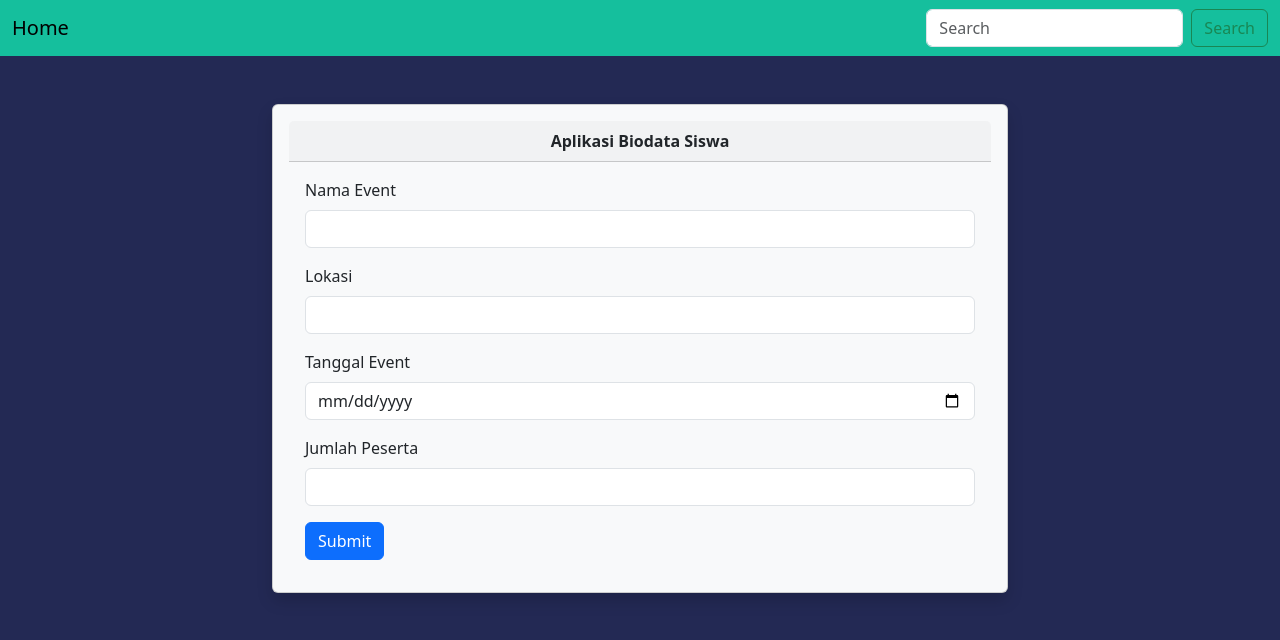
After one commit to RafliFathan969/UTS_IS63, a PHP site: page /UTS/Event/form_edit.php?id_event=1 in a window 1280 px wide. The commit adds this page. Shown: the top 640 px of the page. Run offline with PHP 8.4, Linux system fonts and the light colour scheme; data that the repository does not hold is empty.

Commit message:
menambahkan proses edit

```diff
--- /dev/null
+++ b/Event/form_edit.php
@@ -0,0 +1,61 @@
+<?php
+include_once("../koneksi.php");
+$idedit = $_GET['id_event'];
+$qry = "SELECT * FROM event WHERE id_event='$idedit'";
+$edit = mysqli_query($koneksi,$qry);
+$data = mysqli_fetch_array($edit);
+?>
+<!DOCTYPE html>
+<html lang="en">
+
+<head>
+    <meta charset="UTF-8">
+    <meta name="viewport" content="width=device-width, initial-scale=1.0">
+    <title>Biodata Siswa</title>
+    <link href="https://cdn.jsdelivr.net/npm/bootstrap@5.3.8/dist/css/bootstrap.min.css" rel="stylesheet"
+        integrity="sha384-sRIl4kxILFvY47J16cr9ZwB07vP4J8+LH7qKQnuqkuIAvNWLzeN8tE5YBujZqJLB" crossorigin="anonymous">
+</head>
+
+<body style="background-color:#232954">
+    <?php
+    include_once("../navbar.php");
+    ?>
+
+    <div class="container">
+        <div class="row my-5">
+            <div class="col-8 m-auto">
+                <div class="card shadow p-3 mb-5 bg-body-tertiary rounded">
+                    <div class="card-header text-center">
+                        <b>Aplikasi Biodata Siswa</b>
+                    </div>
+                    <div class="card-body" method="POST">
+                        <form action="proses_edit.php" method="POST" enctype="multipart/form-data">
+                            <input type="hidden" name="id_event" value="<?=$data['id_event']?>">
+                            <div class="mb-3">
+                                <label for="exampleInputEmail1" class="form-label">Nama Event</label>
+                                <input value="<?=$data['nama_event']?>" name="nama_event" type="text" class="form-control" id="exampleInputEmail1"
+                                    aria-describedby="emailHelp">
+                            </div>
+                            <div class="mb-3">
+                                <label for="exampleInputEmail1" class="form-label">Lokasi</label>
+                                <input value="<?=$data['lokasi']?>" name="lokasi" type="text" class="form-control" id="exampleInputEmail1"
+                                    aria-describedby="emailHelp">
+                            </div>
+                            <div class="mb-3">
+                                <label for="exampleInputEmail1" class="form-label">Tanggal Event</label>
+                                <input value="<?=$data['tanggal_event']?>" name="tanggal_event" type="date" class="form-control" id="exampleInputEmail1"
+                                    aria-describedby="emailHelp">
+                            </div>
+                            <div class="mb-3">
+                                <label for="exampleInputEmail1" class="form-label">Jumlah Peserta</label>
+                                <input value="<?=$data['jumlah_peserta']?>" name="jumlah_peserta" type="number" class="form-control" id="exampleInputEmail1"
+                                    aria-describedby="emailHelp">
+                            </div>
+                            <button type="submit" class="btn btn-primary">Submit</button>
+                        </form>
+                    </div>
+                </div>
+            </div>
+        </div>
+    </div>
+    </div>
--- a/Event/index.php
+++ b/Event/index.php
@@ -52,7 +52,7 @@
                                         <td><?= $data['tanggal_event'] ?></td>
                                         <td>
                                         <button class="btn btn-warning btn-sm" data-bs-toggle="modal" data-bs-target="#exampleModal<?= $data['id_event'] ?>"><i class="fa-solid fa-globe"></i></button>
-                                        <a href="" class="btn btn-info btn-sm"><i class="fa-solid fa-folder-plus"></i></a>
+                                        <a href="form_edit.php?id_event=<?=$data['id_event']?>" class="btn btn-info btn-sm"><i class="fa-solid fa-folder-plus"></i></a>
                                         <button class="btn btn-danger btn-sm" data-bs-toggle="modal" data-bs-target="#modalhapus<?= $data['id_event'] ?>"><i class="fa-solid fa-folder-minus"></i></button>
 
                                         <!--Modal Detail-->
--- a/navbar.php
+++ b/navbar.php
@@ -6,9 +6,6 @@
         </button>
         <div class="collapse navbar-collapse" id="navbarSupportedContent">
         <ul class="navbar-nav me-auto mb-2 mb-lg-0">
-            <li class="nav-item">
-            <a class="nav-link active" aria-current="page" href="http://localhost/">tes</a>
-            </li>
         </ul>
         <form class="d-flex" role="search">
             <input class="form-control me-2" type="search" placeholder="Search" aria-label="Search"/>
```
Also changed, not shown: Event/proses_edit.php (added, +25 -0 lines).
